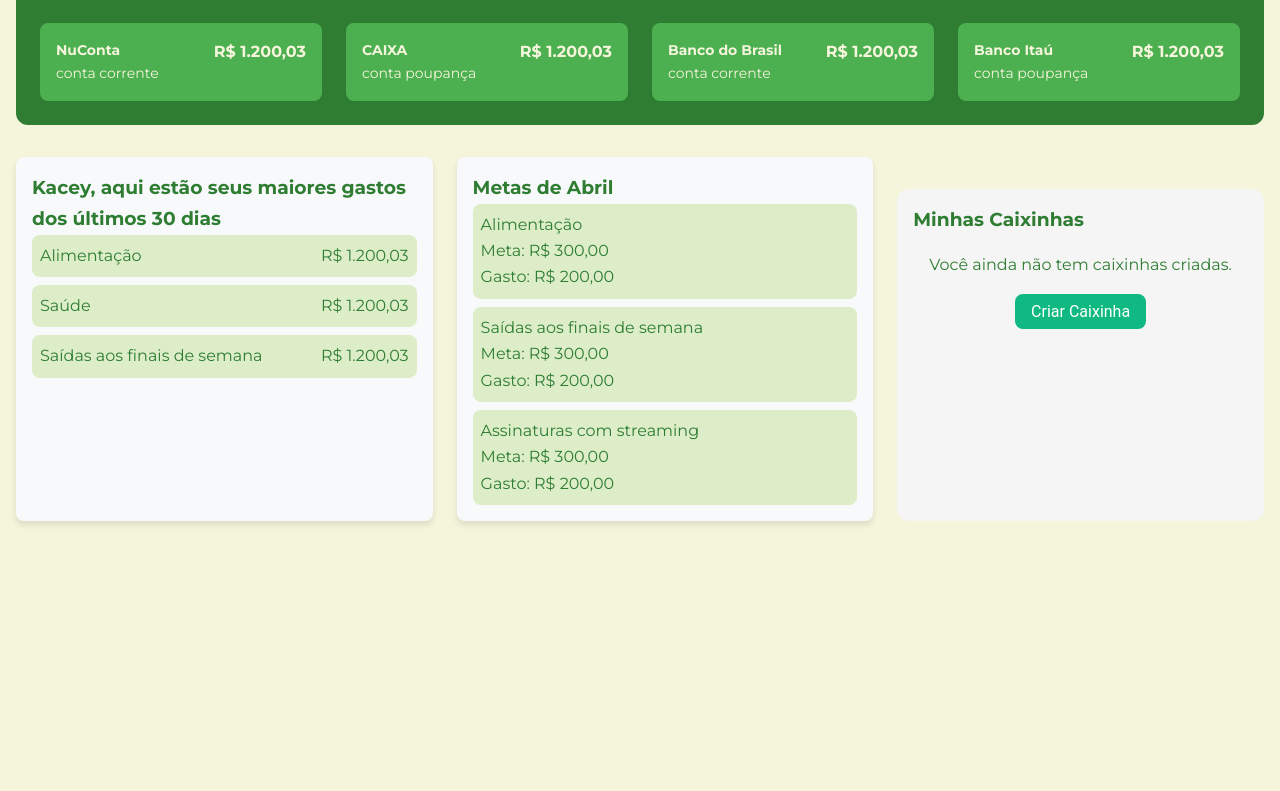
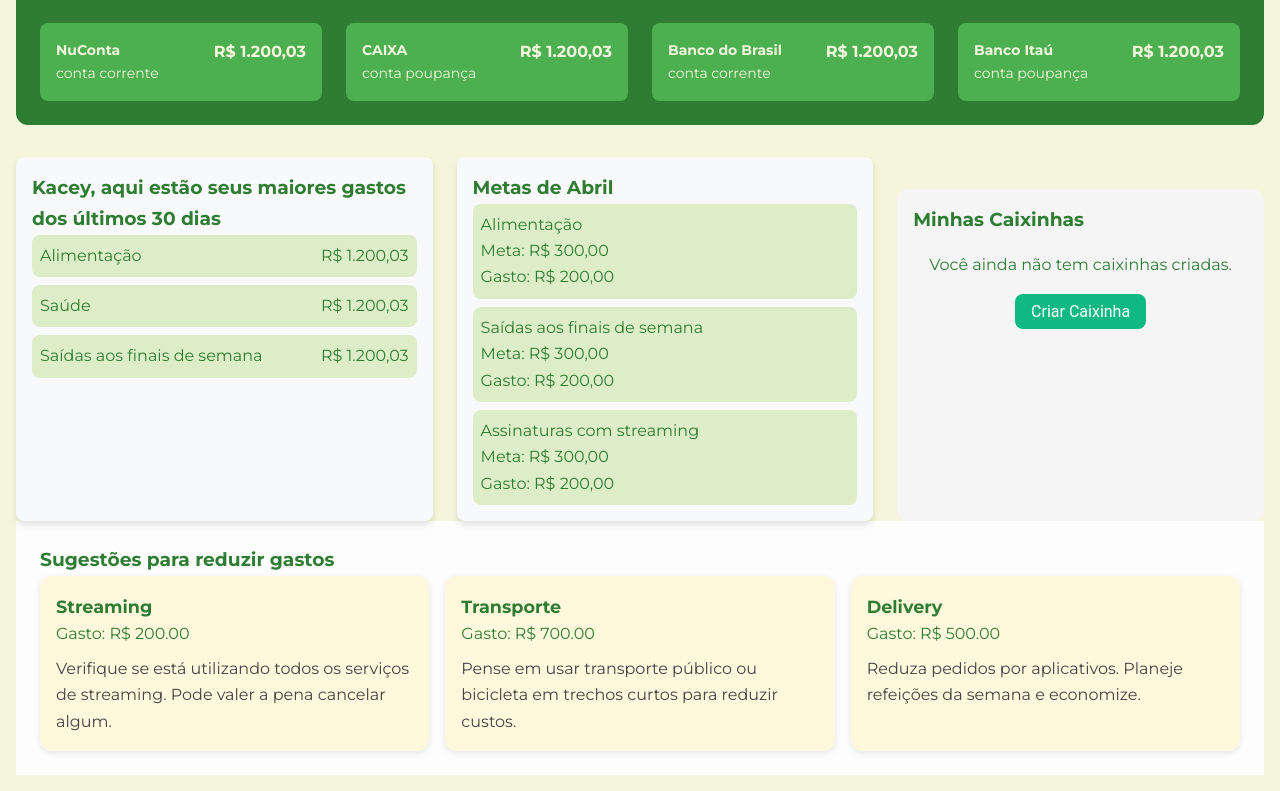
Before and after one commit to camilamta275/popay, a React (Vite) app: page /dashboard in a window 1280 px wide. Shown: the part 662-1453 px from the top of the page. Before the commit the page ends 1199 px from the top, so only its background shows below. Built offline with nearby package versions, Linux system fonts and the light colour scheme.

Commit message:
feat: sugestoesConsumo

```diff
--- /dev/null
+++ b/src/components/SugestoesConsumo/SugestoesConsumo.css
@@ -0,0 +1,32 @@
+.sugestoes-section {
+    padding: 1.5rem;
+    background-color: #fdfdfd;
+  }
+
+  .lista-sugestoes {
+    display: flex;
+    flex-wrap: wrap;
+    gap: 1rem;
+  }
+
+  .card-sugestao {
+    flex: 1 1 300px;
+    background-color: #fff8dc;
+    padding: 1rem;
+    border-radius: 12px;
+    box-shadow: 0 2px 6px rgba(0, 0, 0, 0.1);
+  }
+
+  .card-sugestao strong {
+    font-size: 1.1rem;
+  }
+
+  .texto-sugestao {
+    margin-top: 0.5rem;
+    color: #444;
+  }
+
+  .nenhuma-sugestao {
+    font-style: italic;
+    color: #2e7d32;
+  }
--- /dev/null
+++ b/src/components/SugestoesConsumo/SugestoesConsumo.jsx
@@ -0,0 +1,50 @@
+import React from 'react';
+import './SugestoesConsumo.css';
+
+const SUGESTOES_BASEADAS_EM_CATEGORIA = {
+  'Alimentação': 'Considere preparar mais refeições em casa em vez de comer fora.',
+  'Streaming': 'Verifique se está utilizando todos os serviços de streaming. Pode valer a pena cancelar algum.',
+  'Transporte': 'Pense em usar transporte público ou bicicleta em trechos curtos para reduzir custos.',
+  'Delivery': 'Reduza pedidos por aplicativos. Planeje refeições da semana e economize.',
+  'Compras': 'Evite compras por impulso. Estabeleça um limite mensal.',
+};
+
+const SugestoesConsumo = ({ historico = [] }) => {
+  const LIMITE_ALERTA = {
+    'Alimentação': 1000,
+    'Streaming': 100,
+    'Transporte': 500,
+    'Delivery': 300,
+    'Compras': 600,
+  };
+
+  const sugestoes = historico
+    .filter((item) => LIMITE_ALERTA[item.categoria] && item.valor > LIMITE_ALERTA[item.categoria])
+    .map((item) => ({
+      categoria: item.categoria,
+      valor: item.valor,
+      sugestao: SUGESTOES_BASEADAS_EM_CATEGORIA[item.categoria] || 'Reveja seus gastos nesta categoria.',
+    }));
+
+  return (
+    <section className="sugestoes-section">
+      <h3>Sugestões para reduzir gastos</h3>
+
+      {sugestoes.length === 0 ? (
+        <p className="nenhuma-sugestao">Seus hábitos estão sob controle! Continue assim 🎉</p>
+      ) : (
+        <div className="lista-sugestoes">
+          {sugestoes.map((s, i) => (
+            <div className="card-sugestao" key={i}>
+              <strong>{s.categoria}</strong>
+              <p>Gasto: R$ {s.valor.toFixed(2)}</p>
+              <p className="texto-sugestao">{s.sugestao}</p>
+            </div>
+          ))}
+        </div>
+      )}
+    </section>
+  );
+};
+
+export default SugestoesConsumo;
--- a/src/pages/dashboardFinanceiro/index.jsx
+++ b/src/pages/dashboardFinanceiro/index.jsx
@@ -3,6 +3,14 @@ import './style.css';
 import { useNavigate } from 'react-router-dom';
 import Navbar from 'src/components/Navbar/navbar.jsx';
 import CaixinhasSection from 'src/components/Caixinhas/CaixinhasSection.jsx';
+import SugestoesConsumo from 'src/components/SugestoesConsumo/SugestoesConsumo';
+
+const historicoFicticio = [
+  { categoria: 'Alimentação', valor: 200 },
+  { categoria: 'Streaming', valor: 200 },
+  { categoria: 'Transporte', valor: 700 },
+  { categoria: 'Delivery', valor: 500 },
+];
 
 function PopayDashboard() {
   const navigate = useNavigate();
@@ -141,6 +149,7 @@ function PopayDashboard() {
             <CaixinhasSection />
 
         </section>
+        <SugestoesConsumo historico={historicoFicticio} />
       </div>
     </>
   );
```
